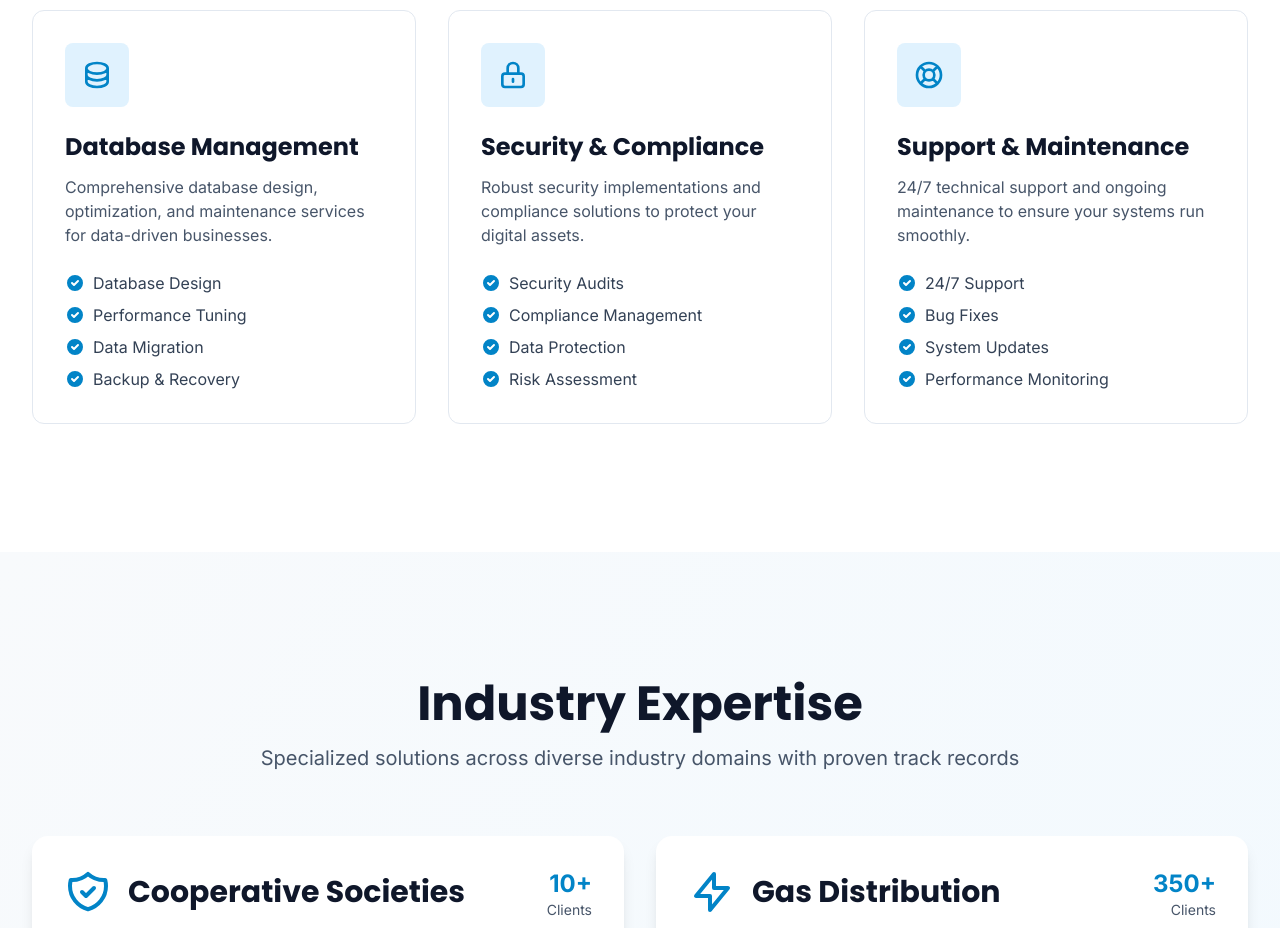
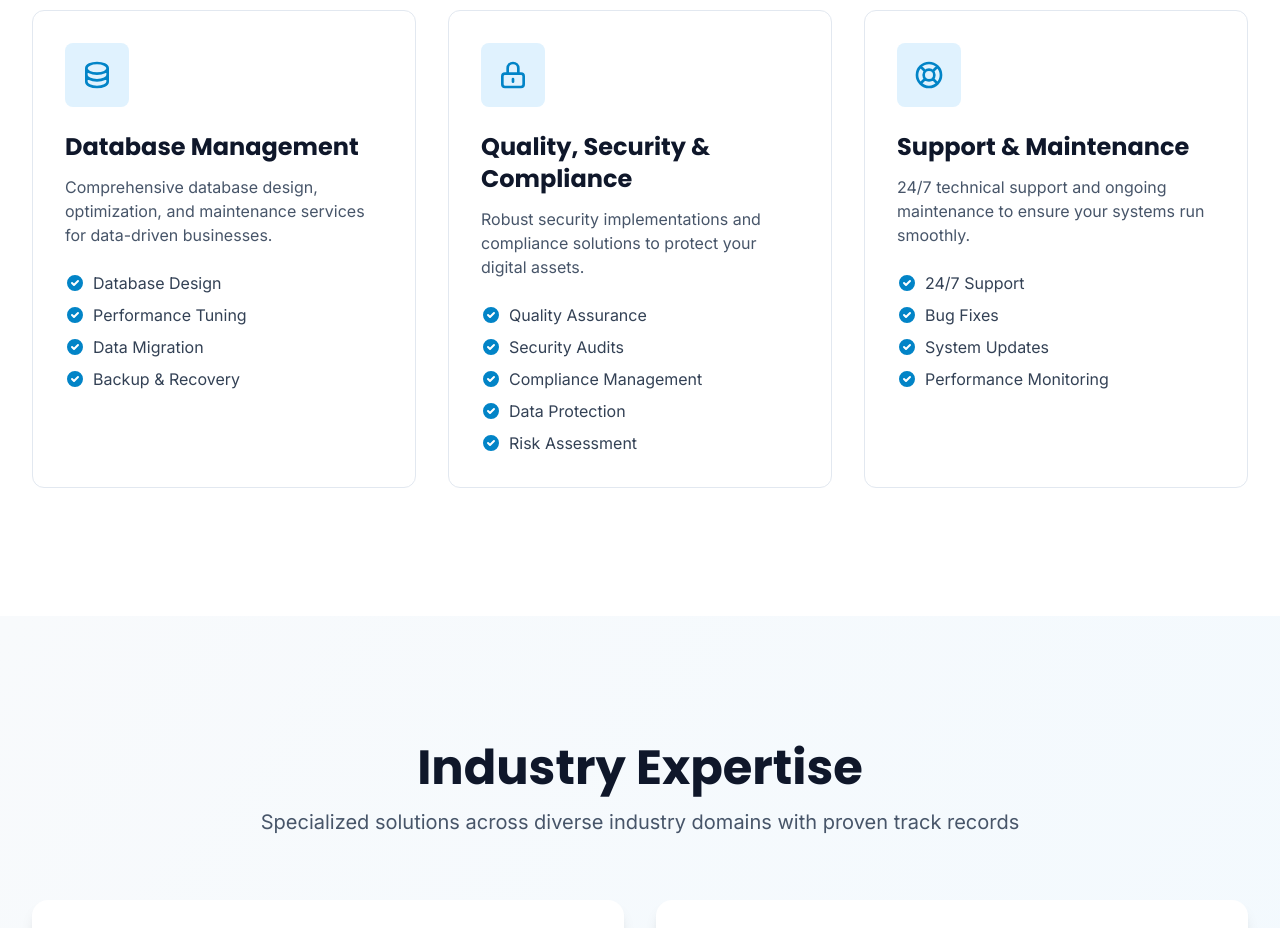
Before and after one commit to vinksllp/vinksllp.github.io, a React (Vite) app: page / in a window 1280 px wide. Shown: the part 1580-2508 px from the top of the page. Built offline with nearby package versions, Linux system fonts and the light colour scheme.

Commit message:
Introduced quality into services

```diff
--- a/src/components/Services.jsx
+++ b/src/components/Services.jsx
@@ -46,9 +46,9 @@ const Services = () => {
           <path strokeLinecap="round" strokeLinejoin="round" strokeWidth={2} d="M12 15v2m-6 4h12a2 2 0 002-2v-6a2 2 0 00-2-2H6a2 2 0 00-2 2v6a2 2 0 002 2zm10-10V7a4 4 0 00-8 0v4h8z" />
         </svg>
       ),
-      title: 'Security & Compliance',
+      title: 'Quality, Security & Compliance',
       description: 'Robust security implementations and compliance solutions to protect your digital assets.',
-      features: ['Security Audits', 'Compliance Management', 'Data Protection', 'Risk Assessment']
+      features: ['Quality Assurance', 'Security Audits', 'Compliance Management', 'Data Protection', 'Risk Assessment']
     },
     {
       icon: (
```
